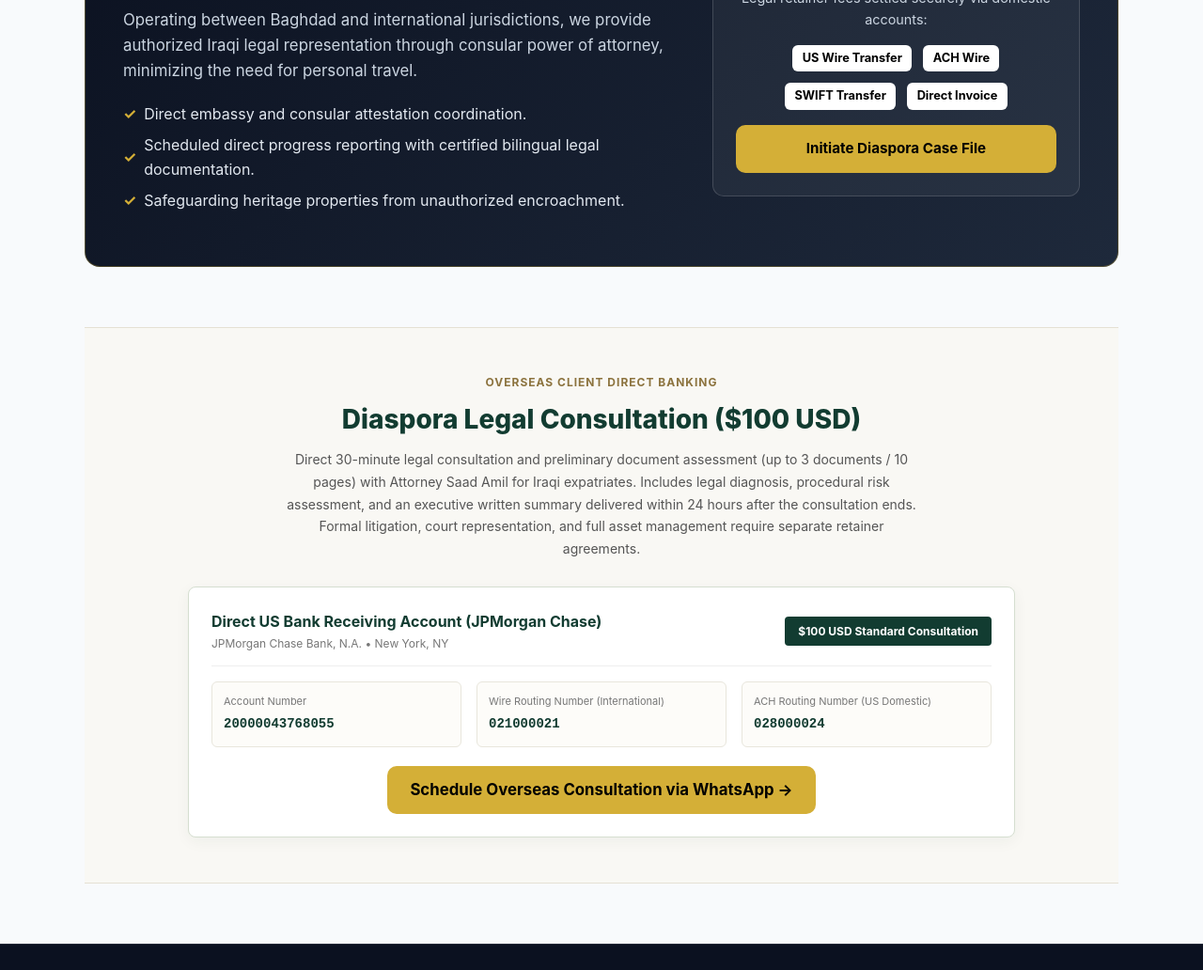
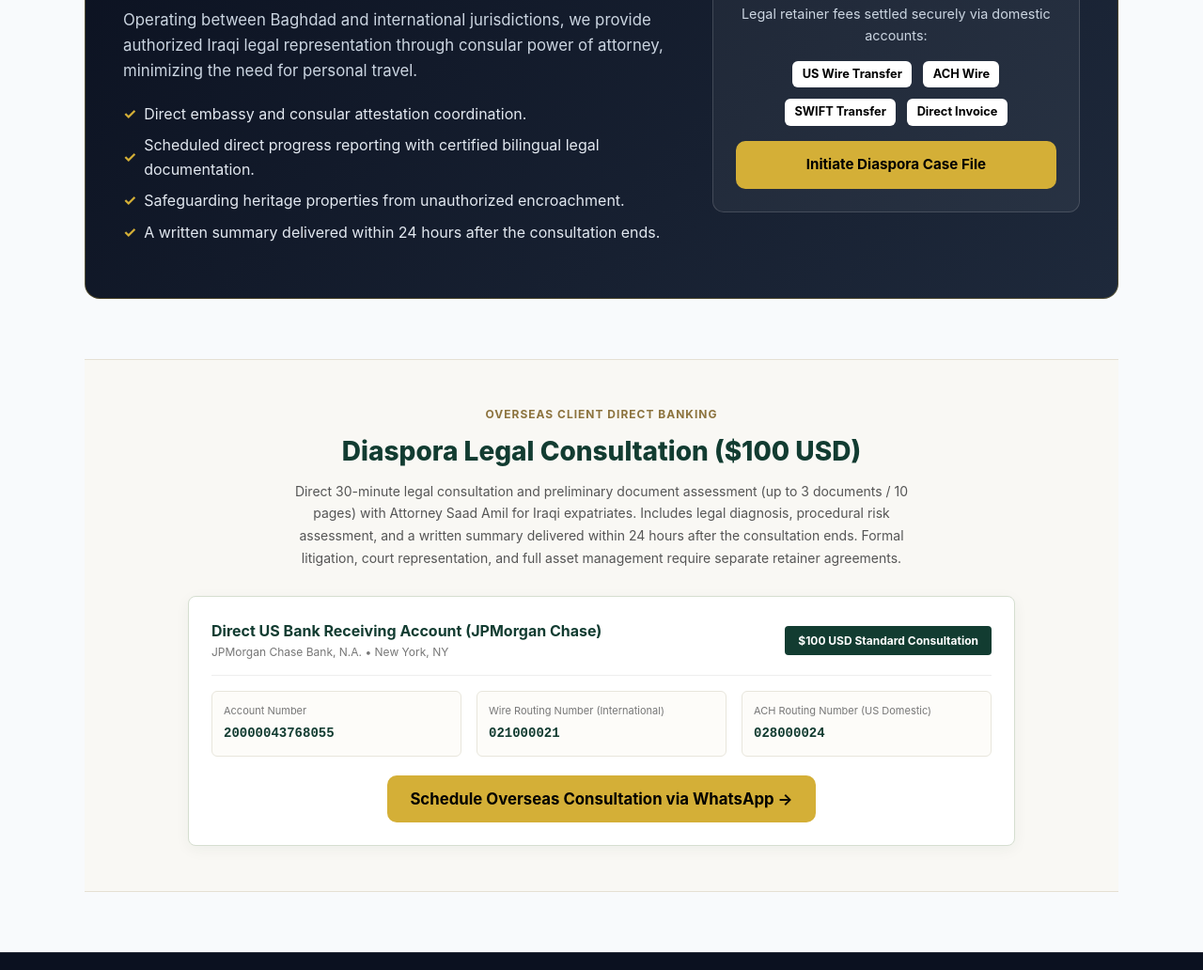
Before and after one commit to saadameeil/saadamil-law, a plain HTML site: page en.html in a window 1280 px wide. Shown: the part 1883-2915 px from the top of the page at 94% size. Drawn offline with Linux system fonts and the light colour scheme.

Commit message:
fix(en): unify written summary delivery SLA wording in en.html

```diff
--- a/en.html
+++ b/en.html
@@ -485,6 +485,7 @@
         <li>Direct embassy and consular attestation coordination.</li>
         <li>Scheduled direct progress reporting with certified bilingual legal documentation.</li>
         <li>Safeguarding heritage properties from unauthorized encroachment.</li>
+        <li>A written summary delivered within 24 hours after the consultation ends.</li>
       </ul>
     </div>
     <div class="payment-box">
@@ -513,7 +514,7 @@
         <span class="section-eyebrow" style="color:#8c733e; font-weight:700; text-transform:uppercase; letter-spacing:1px; font-size:12px;">Overseas Client Direct Banking</span>
         <h2 class="section-title" style="font-size:28px; color:#123c31; margin-top:8px;">Diaspora Legal Consultation ($100 USD)</h2>
         <p style="color:#555; font-size:14px; line-height:1.7; max-width:680px; margin:8px auto 0;">
-          Direct 30-minute legal consultation and preliminary document assessment (up to 3 documents / 10 pages) with Attorney Saad Amil for Iraqi expatriates. Includes legal diagnosis, procedural risk assessment, and an executive written summary delivered within 24 hours after the consultation ends. Formal litigation, court representation, and full asset management require separate retainer agreements.
+          Direct 30-minute legal consultation and preliminary document assessment (up to 3 documents / 10 pages) with Attorney Saad Amil for Iraqi expatriates. Includes legal diagnosis, procedural risk assessment, and a written summary delivered within 24 hours after the consultation ends. Formal litigation, court representation, and full asset management require separate retainer agreements.
         </p>
       </div>
 
```
